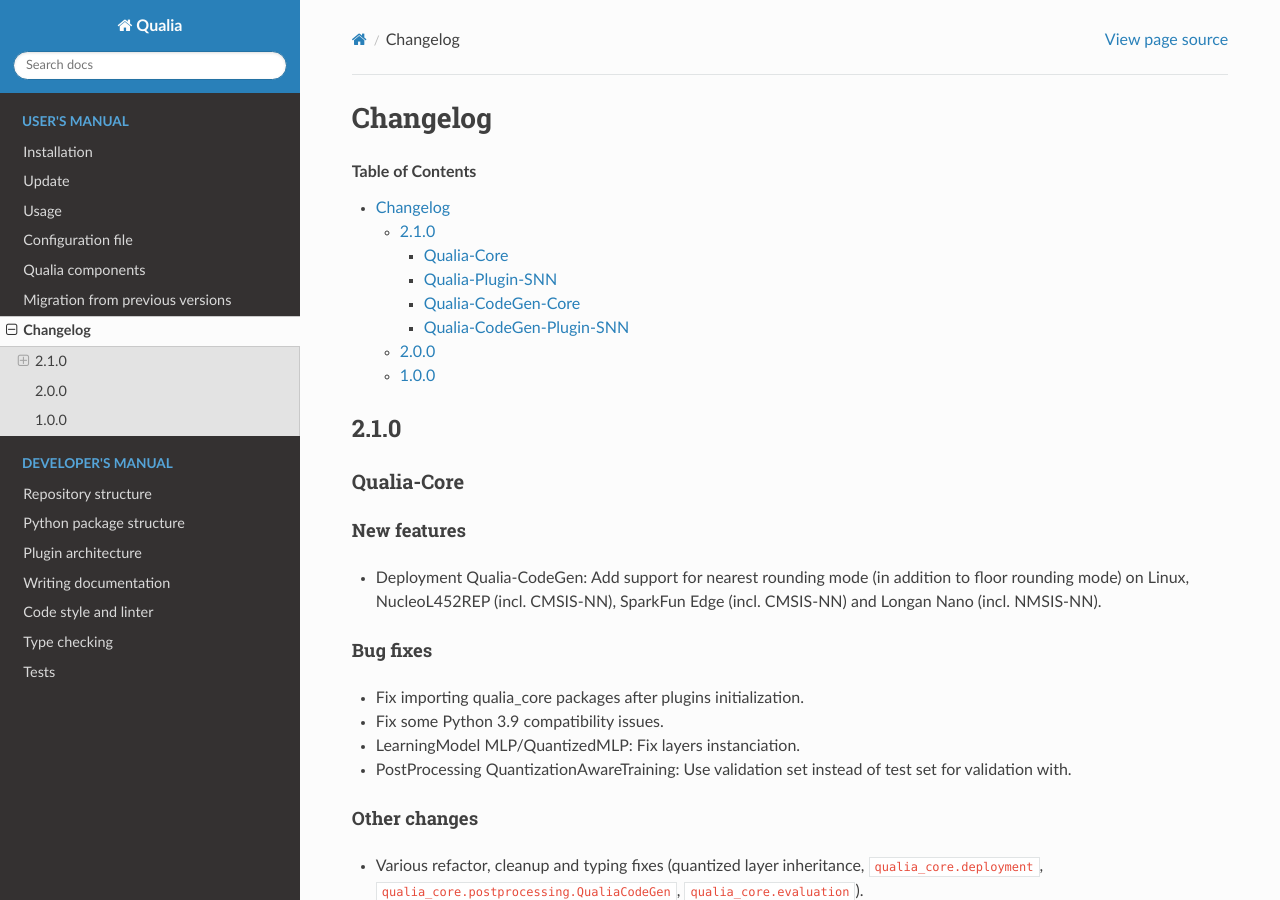
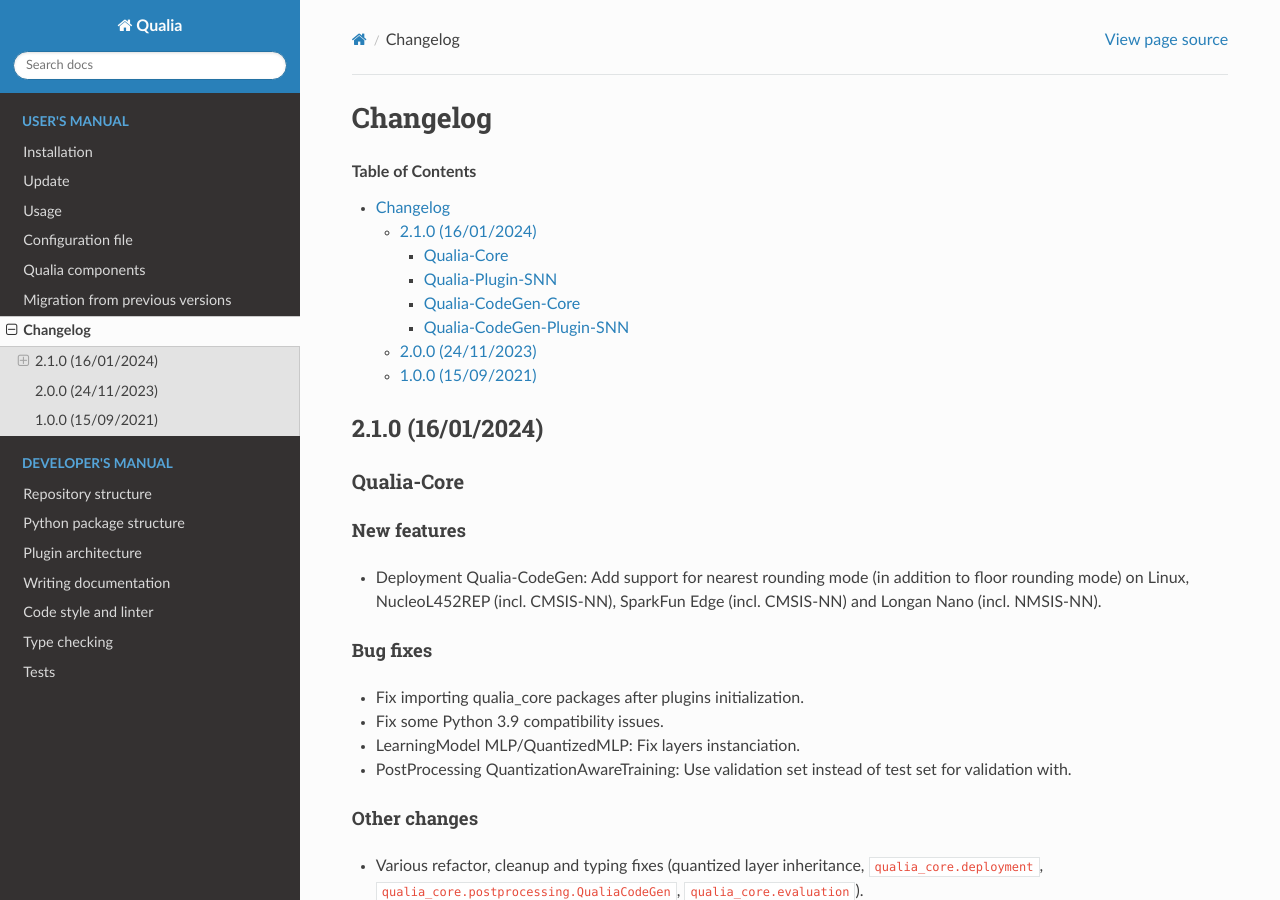
Before and after one commit to LEAT-EDGE/qualia, a Sphinx documentation site: the page built from docs/Changelog.md, in a window 1280 px wide and 900 px high. Built offline with Sphinx 7.4.7 and the Read the Docs theme 2.0.0, drawn with Linux system fonts in a browser that asks for light colours; the version number could not be read and is left out; some of the changed text lies outside the part shown.

Commit message:
Changelog.md: add versions date

````diff
--- a/docs/Changelog.md
+++ b/docs/Changelog.md
@@ -6,7 +6,7 @@
 ---
 ```
 
-## 2.1.0
+## 2.1.0 (16/01/2024)
 
 ### Qualia-Core
 
@@ -67,10 +67,10 @@
 - `graph.layers`: fix weights property inheritance
 
 
-## 2.0.0
+## 2.0.0 (24/11/2023)
 
 Initial release of Qualia
 
-## 1.0.0
+## 1.0.0 (15/09/2021)
 
 Initial release of MicroAI
````
